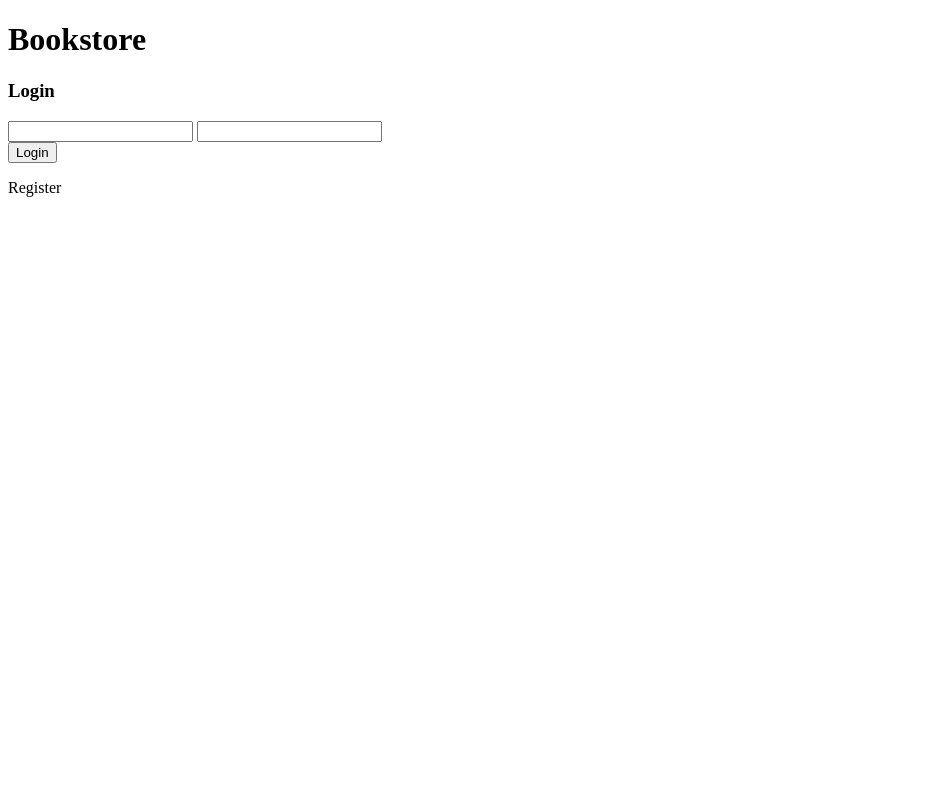
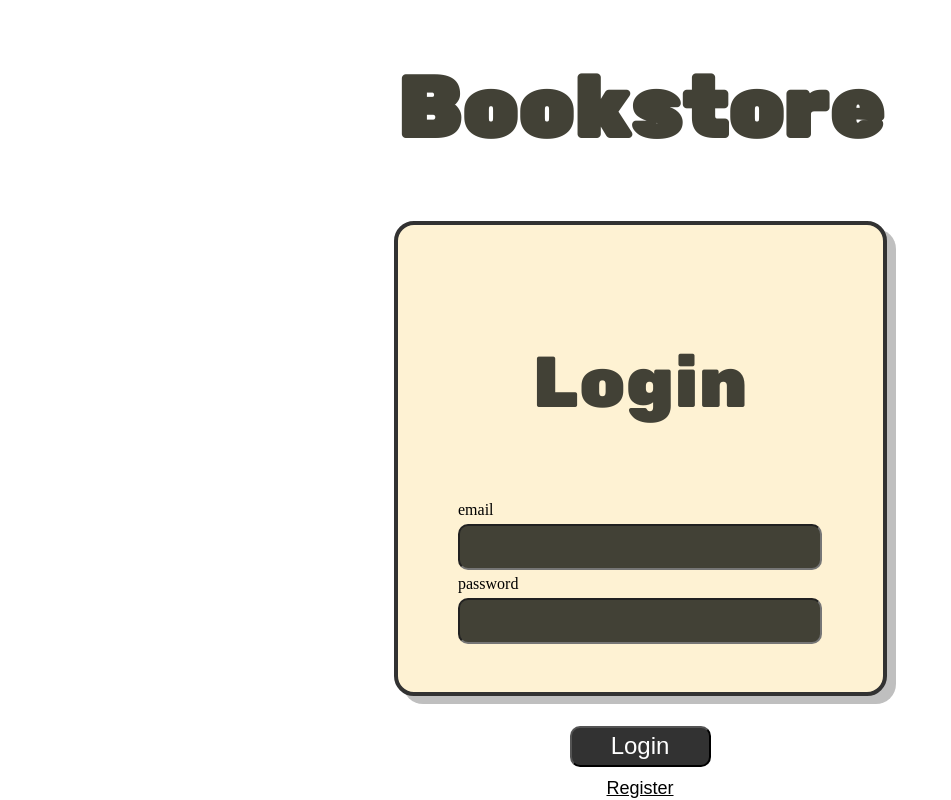
Before and after one commit to micuzo/web-app, a website: page src/static/login.html in a window 1280 px wide. Shown: the whole page, without its empty margins (0-951 px from the left). Drawn offline with Linux system fonts and the light colour scheme.

Commit message:
Implement login page (visual only)

```diff
--- a/src/main.ts
+++ /dev/null
@@ -1 +0,0 @@
-const hello = 5;
--- /dev/null
+++ b/src/static/index.css
@@ -0,0 +1,4 @@
+@font-face {
+    font-family: RubikOne;
+    src: url(RubikOne.ttf);
+}
--- /dev/null
+++ b/src/static/login.css
@@ -0,0 +1,77 @@
+#loginBox{
+    /* Login / Register box */
+    display: flex;
+    flex-direction: column;
+    justify-content: center;
+    align-items: center;
+    width: 493px;
+    height: 481px;
+    background: #FEF2D3;
+    border: 4px solid #323232;
+    box-sizing: border-box;
+    box-shadow: 9px 8px 0px rgba(0, 0, 0, 0.25);
+    border-radius: 20px;
+    margin-bottom: 30px;
+}
+
+.inputContainer{
+    display: flex;
+    flex-direction: column;
+}
+
+#loginBox h3{
+    font-family: RubikOne;
+    font-style: normal;
+    font-weight: normal;
+    font-size: 72px;
+    line-height: 89px;
+    color: #424136;
+}
+
+body{
+    width: 100vw;
+    height: 100vh;
+    margin: 0px;
+    display: flex;
+    flex-direction: column;
+    justify-content: start;
+    align-items: center;
+}
+
+h1{
+    font-size: 86px;
+    font-family: RubikOne;
+    color: #424136;
+}
+
+#loginBox input{
+    position: static;
+    width: 350px;
+    height: 32px;
+    color: white;
+    background: #424136;
+    border-radius: 10px;
+    margin: 5px 0px;
+    padding: 5px;
+}
+
+#confirmButton{
+    width: 141px;
+    height: 42px;
+    left: 650px;
+    top: 824px;
+    background: #323232;
+    border-radius: 10px;
+    color: white;
+    font-size: 24px;
+    cursor: pointer;
+}
+
+#toggleButton{
+    background-color: transparent;
+    border: none;
+    text-decoration: underline;
+    margin-top: 10px;
+    font-size: 18px;
+    cursor: pointer;
+}
--- a/src/static/login.html
+++ b/src/static/login.html
@@ -4,16 +4,24 @@
     <meta charset="UTF-8">
     <meta http-equiv="X-UA-Compatible" content="IE=edge">
     <meta name="viewport" content="width=device-width, initial-scale=1.0">
+    <link rel="stylesheet" href="index.css">
+    <link rel="stylesheet" href="login.css">
     <title>Bookstore</title>
 </head>
 <body>
     <h1>Bookstore</h1>
-    <div>
-        <h3 id="boxTitle">Login</h3>
-        <input type="text"/>
-        <input type="password"/>
+    <div id="loginBox">
+        <h3 id="loginBoxTitle">Login</h3>
+        <div class="inputContainer">
+            <label for="email">email</label>
+            <input type="text" name="email"/>
+        </div>
+        <div class="inputContainer">
+            <label for="password">password</label>
+            <input type="password"/>
+        </div>
     </div>
-    <button>Login</button>
-    <p>Register</p>
+    <button id="confirmButton">Login</button>
+    <button id="toggleButton">Register</button>
 </body>
 </html>
```
Also changed, not shown: src/static/RubikOne.ttf (added).
